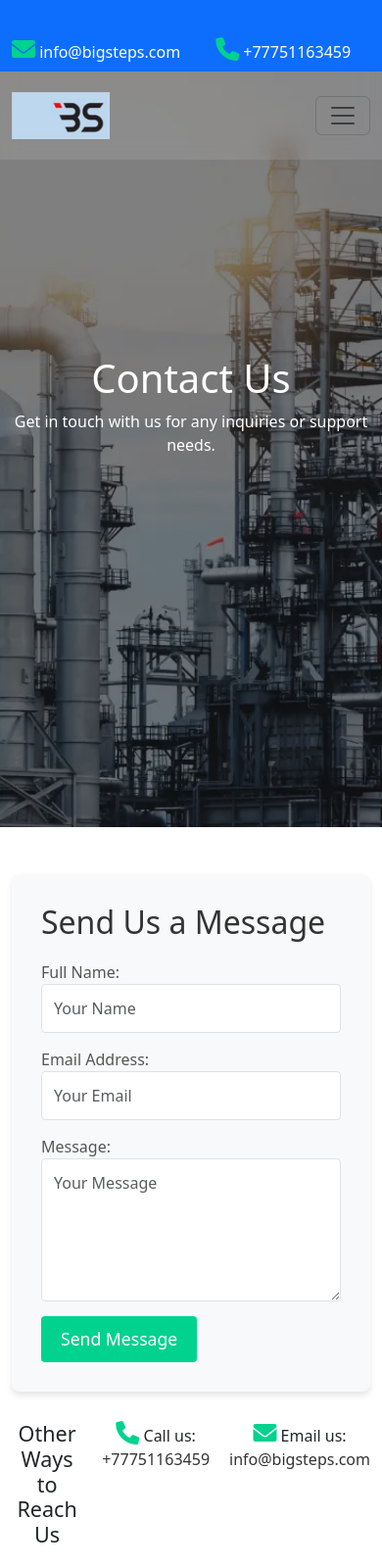
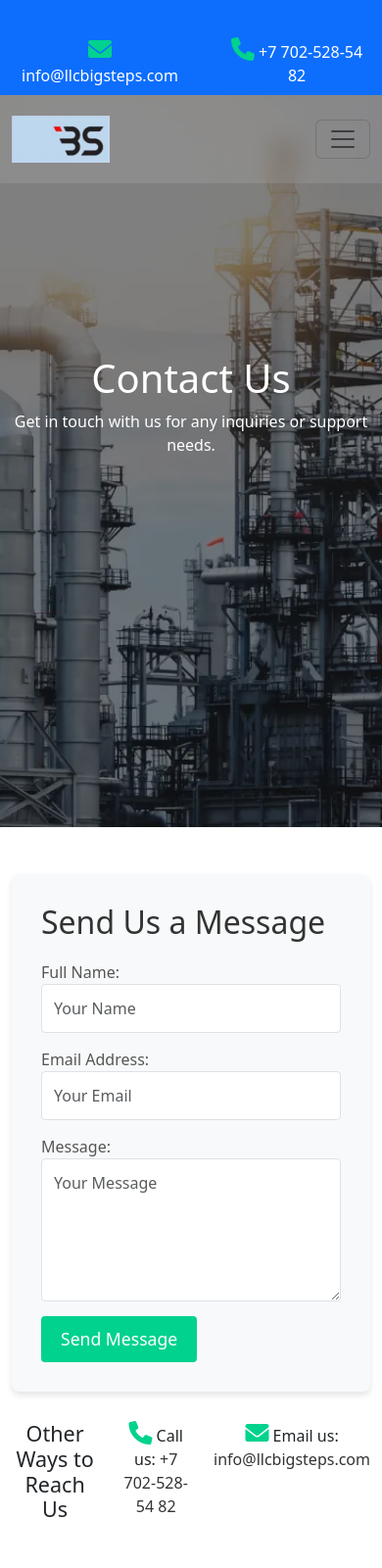
Before and after one commit to Uzoukwu-Michael/Oil-and-Gas, a plain HTML site: page contact.html in a window 390 px wide. Shown: the top 1600 px of the page at 98% size. Drawn offline with nearby package versions, Linux system fonts and the light colour scheme.

Commit message:
Added the Address and phone number

```diff
--- a/contact.html
+++ b/contact.html
@@ -20,11 +20,11 @@
         <div class="top-bar bg-primary text-white py-2">
             <div class="container d-flex justify-content-between">
                 <div class="contact-info">
-                    <a href="mailto:info@bigsteps.com" class="text-white me-3">
-                        <i class="fas fa-envelope"></i> info@bigsteps.com
+                    <a href="mailto:info@llcbigsteps.com" class="text-white me-3">
+                        <i class="fas fa-envelope"></i> info@llcbigsteps.com
                     </a>
-                    <a href="tel:+77751163459" class="text-white">
-                        <i class="fas fa-phone"></i> +77751163459
+                    <a href="tel:+7 702-528-54 82" class="text-white">
+                        <i class="fas fa-phone"></i> +7 702-528-54 82
                     </a>
                 </div>
             </div>
@@ -65,7 +65,7 @@
         <div class="container">
             <div class="contact-form" data-aos="fade-up">
                 <h2>Send Us a Message</h2>
-                <form action="mailto:info@bigsteps.com" method="post" enctype="text/plain" id="contactForm">
+                <form action="mailto:info@llcbigsteps.com" method="post" enctype="text/plain" id="contactForm">
                     <div class="form-group">
                         <label for="name">Full Name:</label>
                         <input type="text" id="name" name="name" class="form-control" placeholder="Your Name" required>
@@ -84,8 +84,8 @@
 
             <div class="contact-info">
                 <h4>Other Ways to Reach Us</h4>
-                <p><i class="fas fa-phone"></i> Call us: <a href="tel:+77751163459">+77751163459</a></p>
-                <p><i class="fas fa-envelope"></i> Email us: <a href="mailto:info@bigsteps.com">info@bigsteps.com</a></p>
+                <p><i class="fas fa-phone"></i> Call us: <a href="tel:+7 702-528-54 82">+7 702-528-54 82</a></p>
+                <p><i class="fas fa-envelope"></i> Email us: <a href="mailto:info@llcbigsteps.com">info@llcbigsteps.com</a></p>
             </div>
         </div>
     </section>
@@ -116,9 +116,12 @@
             <!-- Contact Section -->
             <div class="col-md-4">
                 <h5>Contact Us</h5>
-                <p><i class="fas fa-envelope"></i> <a href="mailto:info@bigsteps.com" class="text-white text-decoration-none">info@bigsteps.com</a></p>
-                <p><i class="fas fa-phone"></i> <a href="tel:+77751163459" class="text-white text-decoration-none">+77751163459</a></p>
-                <p><i class="fas fa-map-marker-alt"></i> Almaty City, Almalinsky District</p>
+                <p><i class="fas fa-envelope"></i> <a href="mailto:info@llcbigsteps.com" class="text-white text-decoration-none">info@llcbigsteps.com</a></p>
+                <p><i class="fas fa-envelope"></i> <a href="mailto:customercare@llcbigsteps.com" class="text-white text-decoration-none">customercare@llcbigsteps.com</a></p>
+                <p><i class="fas fa-envelope"></i> <a href="mailto:sales@llcbigsteps.com" class="text-white text-decoration-none">sales@llcbigsteps.com</a></p>
+                <p><i class="fas fa-envelope"></i> <a href="mailto:tankreferral@llcbigsteps.com" class="text-white text-decoration-none">tankreferral@llcbigsteps.com</a></p>
+                <p><i class="fas fa-phone"></i> <a href="tel:+7 702-528-54 82" class="text-white text-decoration-none">+7 702-528-54 82</a></p>
+                <p><i class="fas fa-map-marker-alt"></i> Алматы, Г. Бостандыкский Район, Улица Касымова, Дом 32, Н.П. 137</p>
             </div>
         </div>
         <hr class="border-secondary">
```
Also changed, not shown: about.html (+10 -7 lines), index.html (+14 -11 lines), products.html (+10 -7 lines), services.html (+10 -7 lines).
